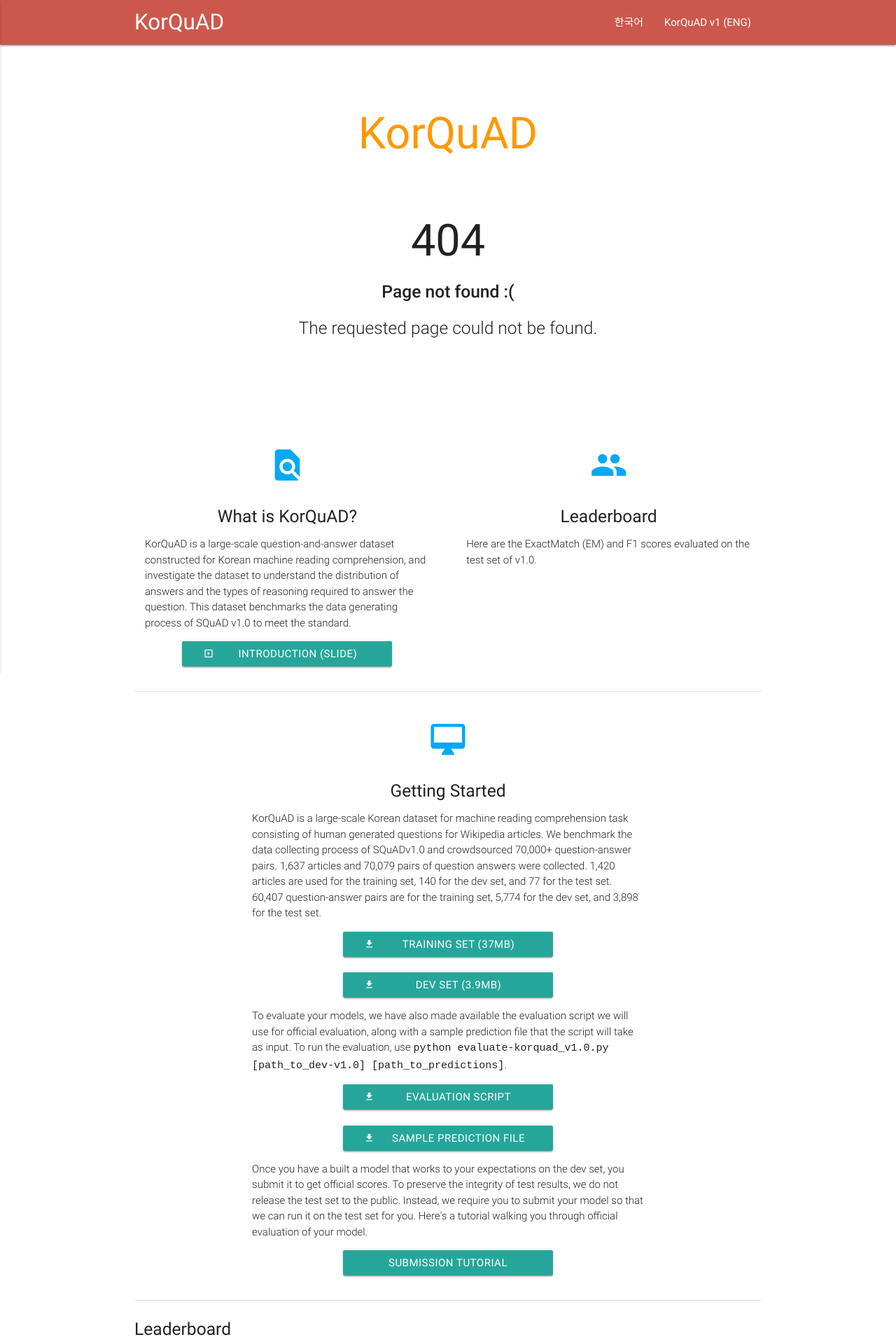
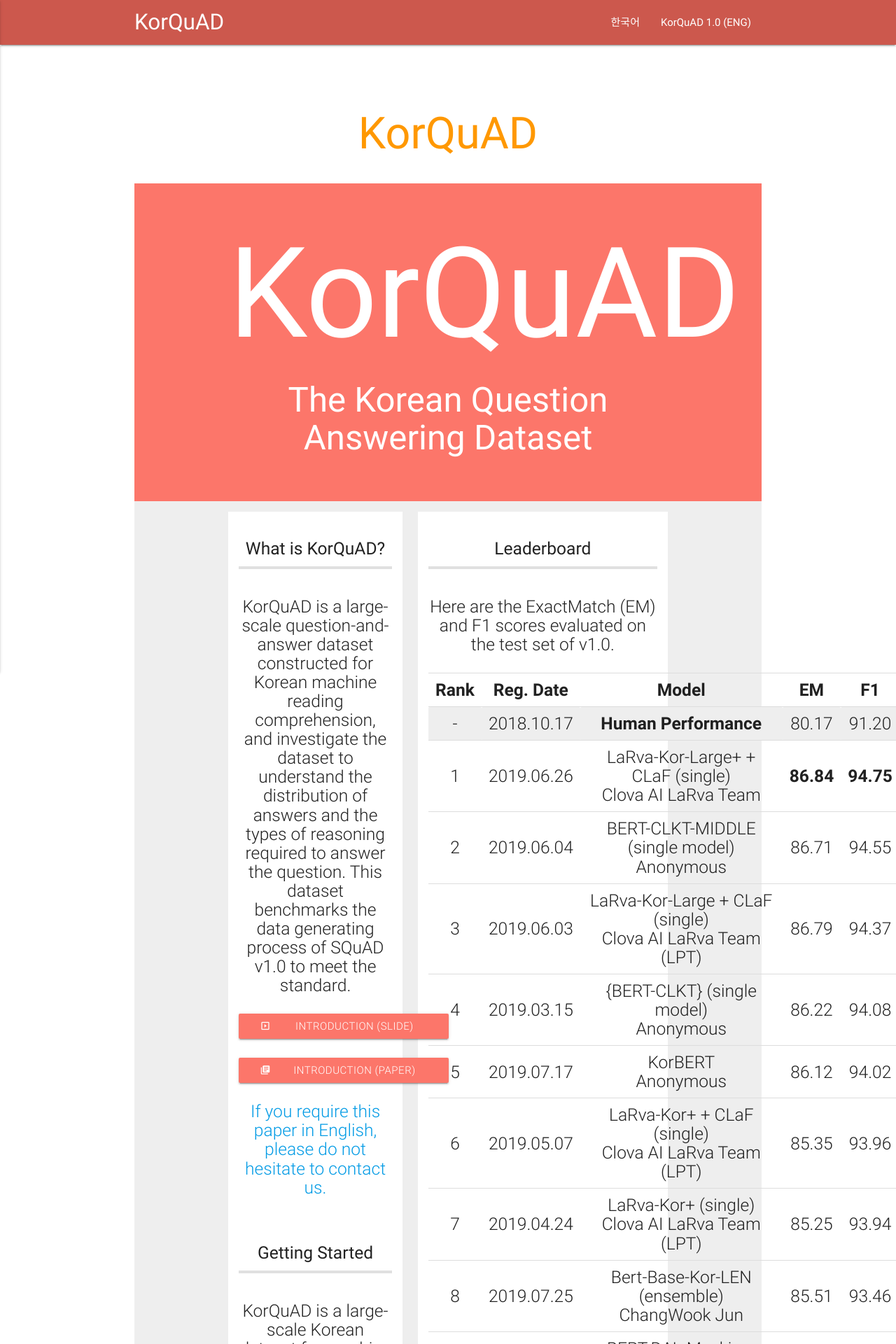
Before and after one commit to korquad/korquad.github.io, a Jekyll site: the page built from english.html, in a window 1280 px wide. Shown: the top 1920 px of the page at 70% size. Built offline with Jekyll 4.4.1, drawn with Linux system fonts in a browser that asks for light colours; some of the changed text lies outside the part shown.

Commit message:
Update and rename index_english.html to V1.0_ENG.html

```diff
--- a/category/index_english.html
+++ b/category/V1.0_ENG.html
@@ -1,6 +1,6 @@
 ---
 layout: default
-title: KorQuAD v1 (ENG)
+title: KorQuAD 1.0 (ENG)
 ---
 
 <!DOCTYPE html>
```
